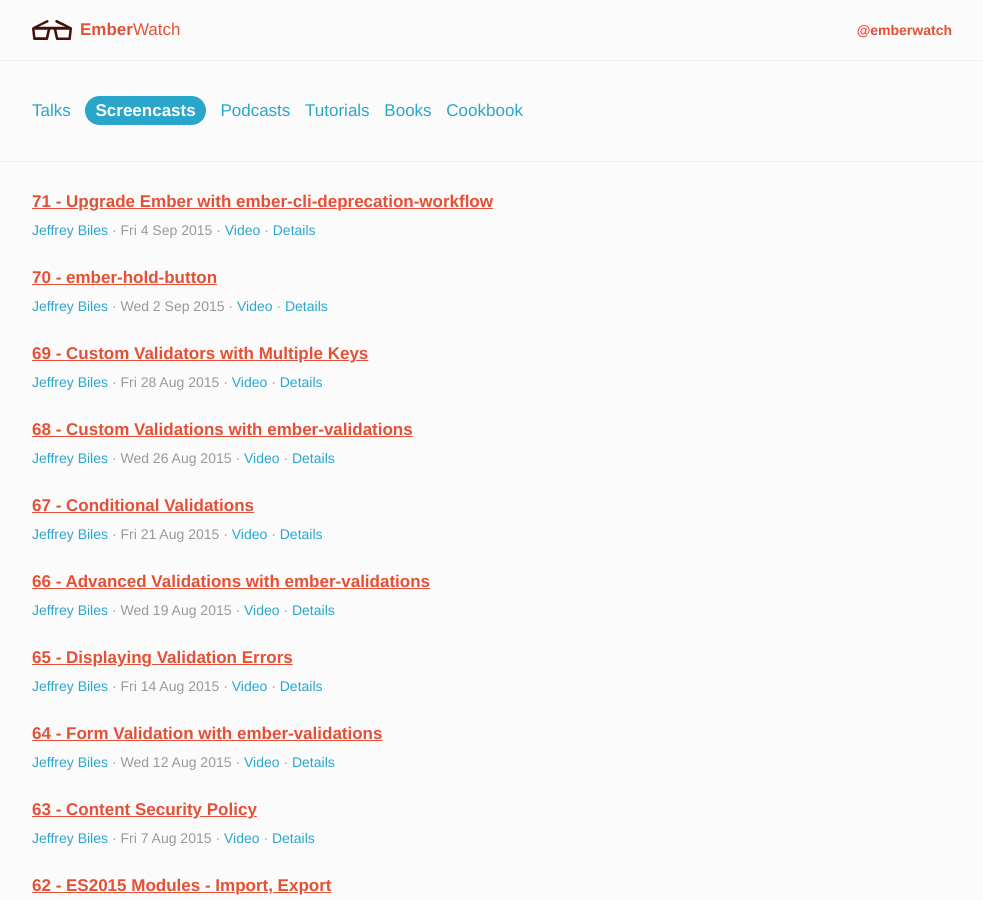
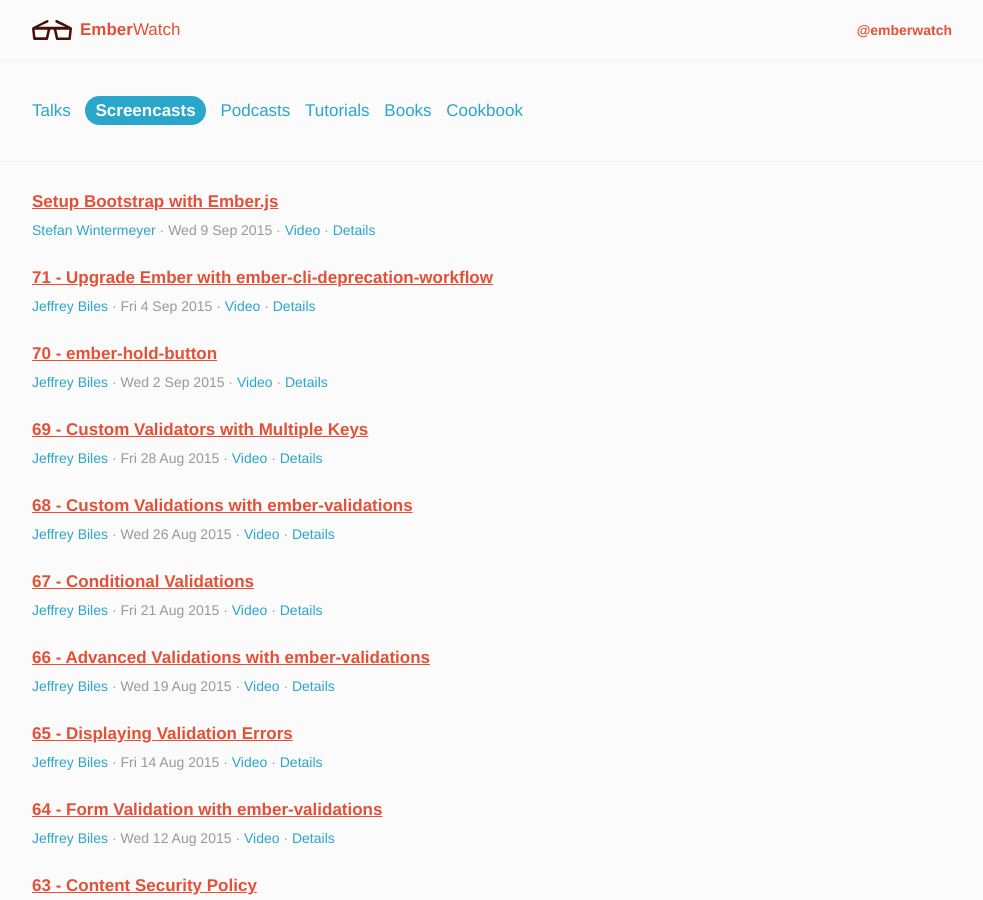
Before and after one commit to emberwatch/emberwatch, a Jekyll site: the page built from screencasts.html, in a window 1280 px wide and 900 px high. Shown: the whole window, without its empty margins (148-1131 px from the left). Built offline with Jekyll 4.4.1, drawn with Linux system fonts in a browser that asks for light colours; Markdown is read by kramdown in place of the engine named in the settings; comment, search, counter and statistics services are not loaded.

Commit message:
Bootstrap screencast

```diff
--- a/_data/people.yml
+++ b/_data/people.yml
@@ -1104,3 +1104,8 @@
   github: gschorkopf
   site: https://www.bignerdranch.com/about-us/nerds/geoffrey-schorkopf/
   id: 260
+- name: Stefan Wintermeyer
+  twitter: wintermeyer
+  github: wintermeyer
+  site: http://www.amooma.de/
+  id: 261
--- a/_data/screencasts.yml
+++ b/_data/screencasts.yml
@@ -1,4 +1,10 @@
 ---
+- title: 'Setup Bootstrap with Ember.js'
+  author_ids:
+  - 261
+  date: '2015-09-09'
+  videos:
+  - https://www.youtube.com/watch?v=DjgmQqKS1TU
 - title: 71 - Upgrade Ember with ember-cli-deprecation-workflow
   author_ids:
   - 58
```
